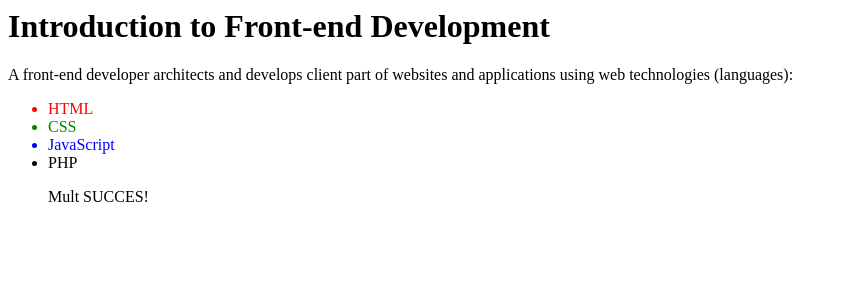
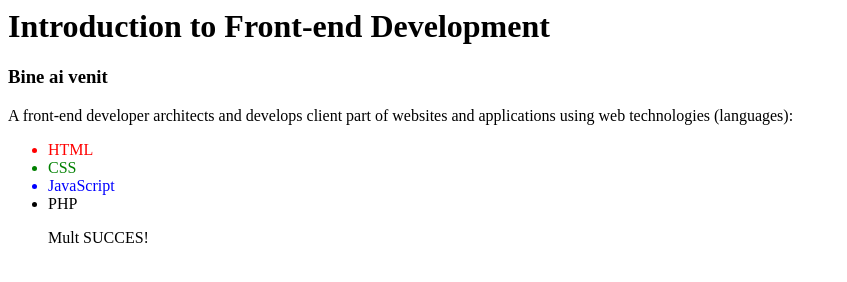
Before and after one commit to TatianaTerenti/first-assigment, a plain HTML site: page index.html in a window 1280 px wide. Shown: the whole page, without its empty margins (0-847 px from the left). Drawn offline with Linux system fonts and the light colour scheme.

```diff
--- a/index.html
+++ b/index.html
@@ -1,5 +1,5 @@
 <h1>Introduction to Front-end Development</h1>
-
+<h3>Bine ai venit</h3>
 <p>A front-end developer architects and develops client part of websites and applications using web technologies (languages):</p>
 <ul>
 	<li style="color:red;">HTML</li>
```
